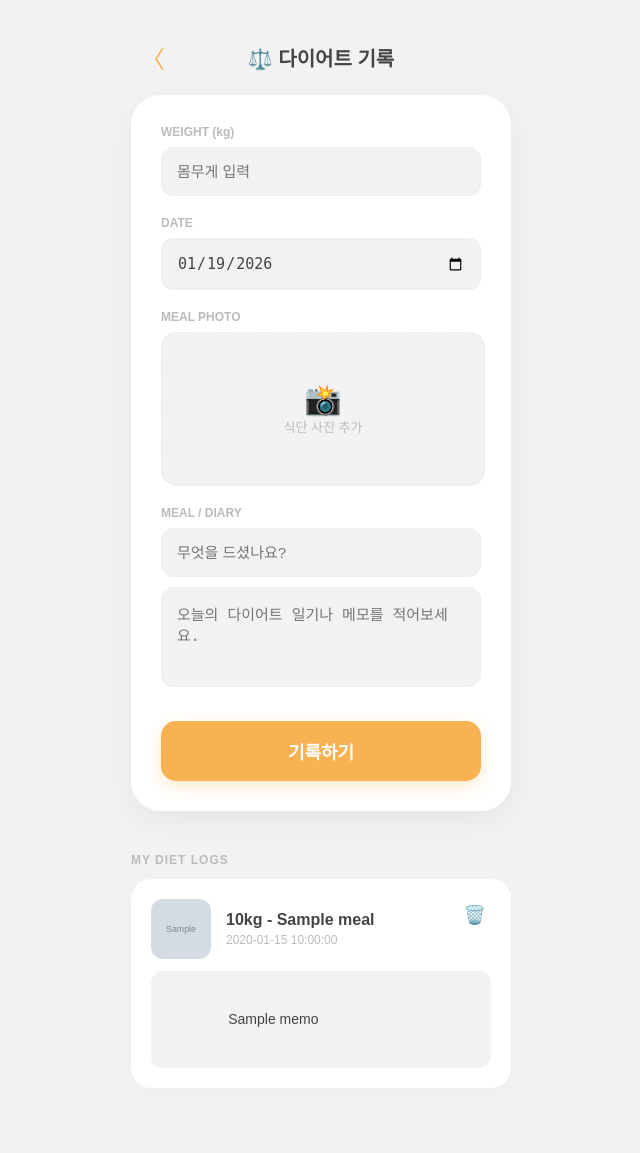
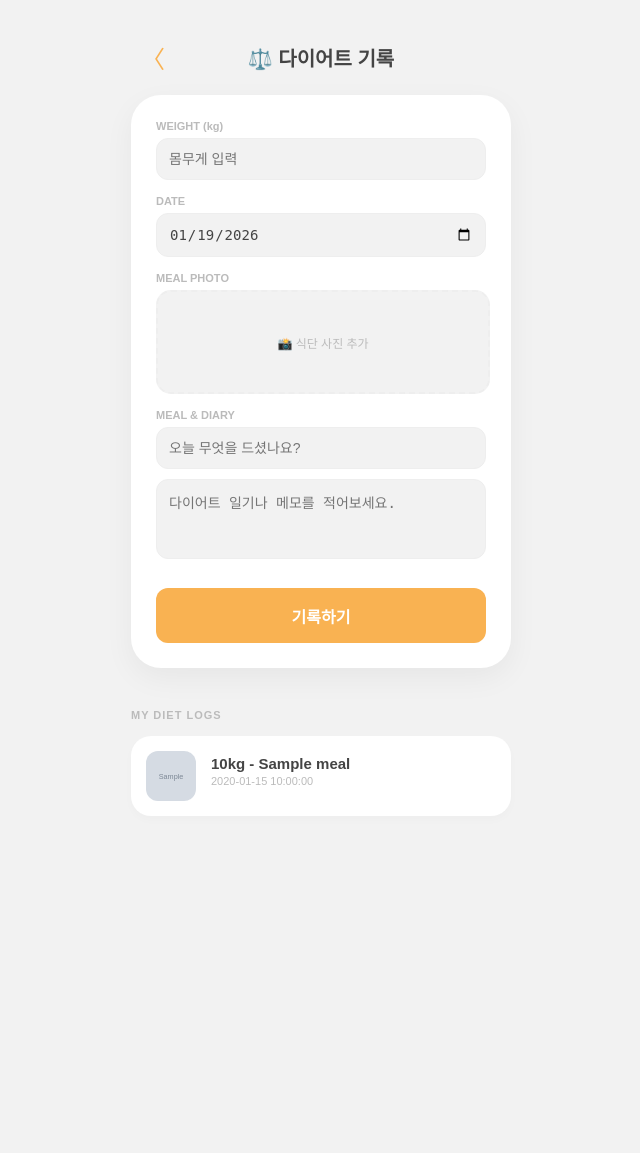
Before and after one commit to wealthsmurf/ADHdiary, a FastAPI app: template templates/diet.html in a window 1280 px wide. Shown: the whole page, without its empty margins (319-959 px from the left). After the commit the page ends 816 px from the top, so only its background shows below. Run offline with FastAPI, Linux system fonts and the light colour scheme; the template is opened without the code that fills it: most values are stand-ins (such as "Sample title", 1, 10 or a date in 2020); grey boxes marked "Sample" are stand-in pictures.

Commit message:
Update diet.html

```diff
--- a/templates/diet.html
+++ b/templates/diet.html
@@ -38,55 +38,78 @@
 
         .form-card {
             background: var(--card-bg); width: 90%; max-width: 380px;
-            border-radius: 30px; padding: 30px; box-shadow: 0 10px 30px rgba(0,0,0,0.05);
-            box-sizing: border-box;
+            border-radius: 30px; padding: 25px; box-shadow: 0 10px 30px rgba(0,0,0,0.05);
+            box-sizing: border-box; margin-bottom: 30px;
         }
 
-        .input-group { margin-bottom: 20px; }
-        .input-group label { display: block; font-size: 12px; color: var(--text-sub); margin-bottom: 8px; font-weight: bold; }
+        .input-group { margin-bottom: 15px; }
+        .input-group label { display: block; font-size: 11px; color: var(--text-sub); margin-bottom: 6px; font-weight: bold; }
 
         input[type="text"], input[type="number"], input[type="date"], textarea {
-            width: 100%; padding: 15px; border-radius: 12px; border: 1px solid var(--border-color);
-            background: var(--bg-color); color: var(--text-main); font-size: 15px;
+            width: 100%; padding: 12px; border-radius: 12px; border: 1px solid var(--border-color);
+            background: var(--bg-color); color: var(--text-main); font-size: 14px;
             box-sizing: border-box; outline: none; transition: 0.3s;
         }
 
-        textarea { height: 100px; resize: none; }
+        textarea { height: 80px; resize: none; }
         input:focus, textarea:focus { border-color: var(--diet-orange); }
 
         .file-wrapper {
-            width: 100%; height: 150px; border: 2px dashed var(--border-color);
-            border-radius: 15px; display: flex; flex-direction: column;
-            align-items: center; justify-content: center; cursor: pointer;
-            overflow: hidden; position: relative; background: var(--bg-color);
+            width: 100%; height: 100px; border: 2px dashed var(--border-color);
+            border-radius: 15px; display: flex; align-items: center; justify-content: center;
+            cursor: pointer; overflow: hidden; position: relative; background: var(--bg-color);
         }
         #preview { width: 100%; height: 100%; object-fit: cover; display: none; }
-        .file-msg { font-size: 13px; color: var(--text-sub); text-align: center; }
 
         .submit-btn {
-            width: 100%; height: 60px; background: var(--diet-orange);
-            color: white; border: none; border-radius: 15px;
-            font-size: 18px; font-weight: bold; cursor: pointer;
-            box-shadow: 0 5px 15px rgba(249, 178, 82, 0.3); margin-top: 10px;
+            width: 100%; height: 55px; background: var(--diet-orange);
+            color: white; border: none; border-radius: 12px;
+            font-size: 16px; font-weight: bold; cursor: pointer; margin-top: 10px;
         }
 
-        .record-list { width: 90%; max-width: 380px; margin-top: 30px; padding-bottom: 50px; }
-        .record-item {
-            background: var(--card-bg); padding: 20px; border-radius: 20px;
-            margin-bottom: 15px; display: flex; flex-direction: column;
-            box-shadow: 0 4px 10px rgba(0,0,0,0.02);
+        /* 기록 리스트 스타일 */
+        .record-list { width: 90%; max-width: 380px; padding-bottom: 50px; }
+        .record-card {
+            background: var(--card-bg); padding: 15px; border-radius: 20px;
+            margin-bottom: 12px; cursor: pointer; display: flex; align-items: center;
+            box-shadow: 0 4px 10px rgba(0,0,0,0.02); transition: transform 0.2s;
         }
-        .record-header { display: flex; justify-content: space-between; align-items: flex-start; }
-        .record-main { display: flex; align-items: center; }
-        .record-item img.thumb { width: 60px; height: 60px; border-radius: 12px; margin-right: 15px; object-fit: cover; }
+        .record-card:active { transform: scale(0.98); }
 
-        .record-memo {
-            font-size: 14px; line-height: 1.6; color: var(--text-main);
-            background: var(--bg-color); padding: 15px; border-radius: 12px; margin-top: 12px;
-            white-space: pre-wrap;
+        .thumb-area { width: 50px; height: 50px; border-radius: 12px; margin-right: 15px; overflow: hidden; flex-shrink: 0; }
+        .thumb-area img { width: 100%; height: 100%; object-fit: cover; }
+        .thumb-placeholder { width: 100%; height: 100%; background: var(--bg-color); display: flex; align-items: center; justify-content: center; font-size: 20px; }
+
+        .record-info b { font-size: 15px; color: var(--text-main); display: block; }
+        .record-info p { font-size: 11px; color: var(--text-sub); margin-top: 3px; }
+
+        /* 모달 스타일 */
+        .modal-overlay {
+            position: fixed; top: 0; left: 0; width: 100%; height: 100%;
+            background: rgba(0,0,0,0.6); display: none;
+            justify-content: center; align-items: center; z-index: 5000;
+            backdrop-filter: blur(8px);
         }
+        .modal-content {
+            background: var(--card-bg); width: 85%; max-width: 350px;
+            border-radius: 30px; padding: 25px; display: flex; flex-direction: column;
+            max-height: 75vh; box-shadow: 0 25px 50px rgba(0,0,0,0.3);
+        }
+        .modal-header { flex-shrink: 0; margin-bottom: 15px; border-bottom: 2px solid var(--border-color); padding-bottom: 15px; }
+        .modal-title { font-size: 20px; font-weight: 900; color: var(--diet-orange); }
+        .modal-date { font-size: 12px; color: var(--text-sub); margin-top: 5px; }
 
-        .del-btn { background: none; border: none; color: #ff8a80; font-size: 18px; cursor: pointer; padding: 5px; }
+        .modal-body {
+            font-size: 15px; line-height: 1.7; color: var(--text-main);
+            flex: 1; overflow-y: auto; padding-right: 5px; white-space: pre-wrap;
+        }
+        .modal-body img { width: 100%; border-radius: 15px; margin-bottom: 15px; display: block; }
+        .modal-body::-webkit-scrollbar { width: 4px; }
+        .modal-body::-webkit-scrollbar-thumb { background: var(--diet-orange); border-radius: 10px; }
+
+        .modal-footer { flex-shrink: 0; display: flex; gap: 10px; margin-top: 20px; }
+        .btn-close { flex: 1; padding: 15px; border-radius: 15px; border: none; background: var(--border-color); color: var(--text-main); font-weight: bold; cursor: pointer; }
+        .btn-del { flex: 0.5; background: #ff8a80; color: white; border: none; padding: 15px; border-radius: 15px; font-weight: bold; cursor: pointer; }
     </style>
 </head>
 <body>
@@ -103,66 +126,103 @@
                 <label>WEIGHT (kg)</label>
                 <input type="number" step="0.1" name="weight" placeholder="몸무게 입력" required>
             </div>
-
             <div class="input-group">
                 <label>DATE</label>
                 <input type="date" name="date" id="currentDate" required>
             </div>
-
             <div class="input-group">
                 <label>MEAL PHOTO</label>
                 <div class="file-wrapper" onclick="document.getElementById('image').click()">
                     <img id="preview" src="#">
-                    <div id="file-msg" class="file-msg">
-                        <span style="font-size: 30px;">📸</span><br>
-                        식단 사진 추가
+                    <div id="file-msg" style="text-align: center; color: var(--text-sub); font-size: 12px;">
+                        📸 식단 사진 추가
                     </div>
                     <input type="file" id="image" name="image" accept="image/*" style="display:none;" onchange="previewImage(this)">
                 </div>
             </div>
-
             <div class="input-group">
-                <label>MEAL / DIARY</label>
-                <input type="text" name="meal" placeholder="무엇을 드셨나요?" style="margin-bottom:10px;" required>
-                <textarea name="memo" placeholder="오늘의 다이어트 일기나 메모를 적어보세요." required></textarea>
+                <label>MEAL & DIARY</label>
+                <input type="text" name="meal" placeholder="오늘 무엇을 드셨나요?" style="margin-bottom:10px;" required>
+                <textarea name="memo" placeholder="다이어트 일기나 메모를 적어보세요." required></textarea>
             </div>
-
             <button type="submit" class="submit-btn">기록하기</button>
         </form>
     </div>
 
     <div class="record-list">
-        <h3 style="font-size: 12px; color: var(--text-sub); letter-spacing: 1px;">MY DIET LOGS</h3>
+        <h3 style="font-size: 11px; color: var(--text-sub); letter-spacing: 1px; margin-bottom: 15px;">MY DIET LOGS</h3>
         {% for record in my_records %}
-        <div class="record-item">
-            <div class="record-header">
-                <div class="record-main">
-                    {% if record.image_url %}
-                    <img src="{{ record.image_url }}" class="thumb">
-                    {% else %}
-                    <div style="width:60px; height:60px; background:var(--bg-color); border-radius:12px; margin-right:15px; display:flex; align-items:center; justify-content:center; font-size:24px;">⚖️</div>
-                    {% endif %}
-                    <div>
-                        <b style="font-size:16px;">{{ record.weight }}kg - {{ record.meal }}</b>
-                        <p style="font-size:12px; color:var(--text-sub); margin:4px 0 0 0;">{{ record.date }}</p>
-                    </div>
-                </div>
-                <form action="/delete_diet/{{ record.id }}" method="post" style="margin:0;">
-                    <button type="submit" class="del-btn" onclick="return confirm('이 기록을 삭제할까요?')">🗑️</button>
-                </form>
+        <div class="record-card"
+             onclick="openModal(this)"
+             data-title="{{ record.weight }}kg - {{ record.meal }}"
+             data-date="{{ record.date }}"
+             data-id="{{ record.id }}"
+             data-memo="{{ record.memo }}"
+             data-image="{{ record.image_url if record.image_url else '' }}">
+
+            <div class="thumb-area">
+                {% if record.image_url %}
+                <img src="{{ record.image_url }}">
+                {% else %}
+                <div class="thumb-placeholder">⚖️</div>
+                {% endif %}
             </div>
-
-            {% if record.memo %}
-            <div class="record-memo">
-                {{ record.memo }}
+            <div class="record-info">
+                <b>{{ record.weight }}kg - {{ record.meal }}</b>
+                <p>{{ record.date }}</p>
             </div>
-            {% endif %}
         </div>
         {% endfor %}
     </div>
 
+    <div class="modal-overlay" id="detailModal" onclick="closeModal()">
+        <div class="modal-content" onclick="event.stopPropagation()">
+            <div class="modal-header">
+                <div class="modal-title" id="mTitle">제목</div>
+                <div class="modal-date" id="mDate">날짜</div>
+            </div>
+            <div class="modal-body">
+                <div id="mImageContainer"></div>
+                <div id="mMemo">내용</div>
+            </div>
+            <div class="modal-footer">
+                <button class="btn-close" onclick="closeModal()">닫기</button>
+                <form id="deleteForm" method="post" style="flex: 0.5;">
+                    <button type="submit" class="btn-del" onclick="return confirm('이 기록을 삭제할까요?')">삭제</button>
+                </form>
+            </div>
+        </div>
+    </div>
+
     <script>
-        document.getElementById('currentDate').value = new Date().toISOString().substring(0, 10);
+        function openModal(element) {
+            const title = element.getAttribute('data-title');
+            const date = element.getAttribute('data-date');
+            const id = element.getAttribute('data-id');
+            const memo = element.getAttribute('data-memo');
+            const imageUrl = element.getAttribute('data-image');
+
+            document.getElementById('mTitle').innerText = title;
+            document.getElementById('mDate').innerText = date;
+            document.getElementById('mMemo').innerText = memo;
+
+            const imgContainer = document.getElementById('mImageContainer');
+            imgContainer.innerHTML = '';
+            if (imageUrl && imageUrl !== '') {
+                const img = document.createElement('img');
+                img.src = imageUrl;
+                imgContainer.appendChild(img);
+            }
+
+            document.getElementById('deleteForm').action = `/delete_diet/${id}`;
+            document.getElementById('detailModal').style.display = 'flex';
+            document.body.style.overflow = 'hidden';
+        }
+
+        function closeModal() {
+            document.getElementById('detailModal').style.display = 'none';
+            document.body.style.overflow = 'auto';
+        }
 
         function previewImage(input) {
             const preview = document.getElementById('preview');
@@ -178,6 +238,7 @@
             }
         }
 
+        document.getElementById('currentDate').value = new Date().toISOString().substring(0, 10);
         if (localStorage.getItem('darkMode') === 'true') {
             document.body.classList.add('dark-mode');
         }
```
